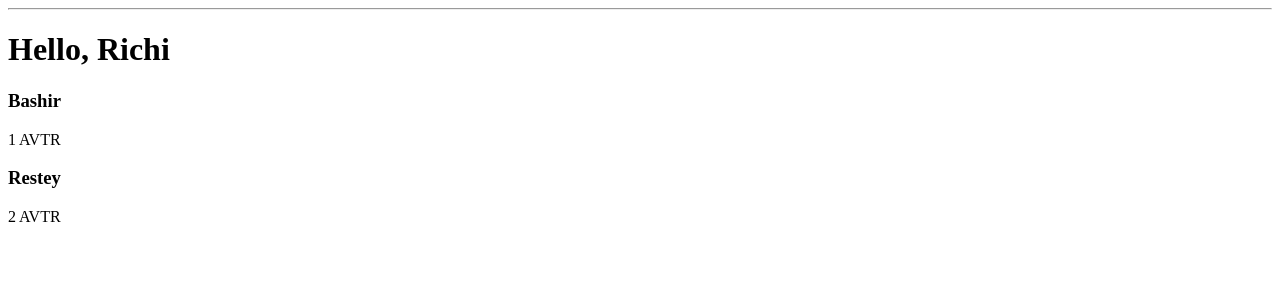
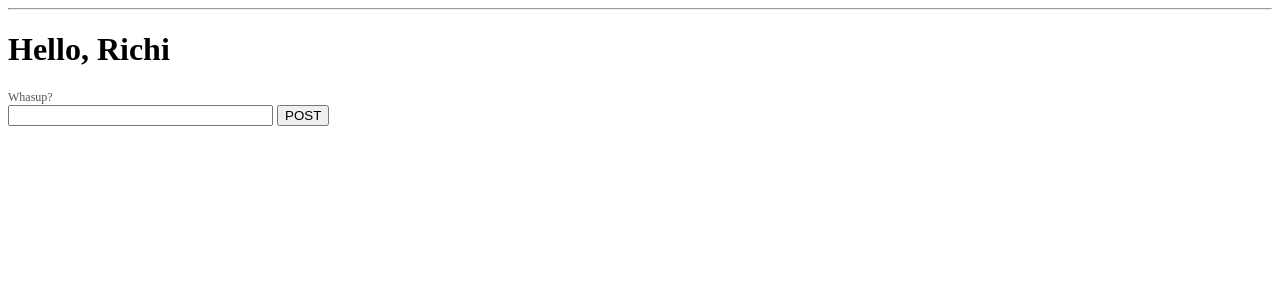
Before and after one commit to arcurrated/flask_test, a Flask app: page / in a window 1280 px wide. Shown: the part 26-326 px from the top of the page. Run offline with Flask 2, Linux system fonts and the light colour scheme; a user stored in the database is signed in; data comes from the database, SQL or seed files in the repository; both versions use the stored data as it was after the commit; parts of the project's set-up code (start-up, migrations or seed data) failed here and were passed over.

Commit message:
V0.6 Lesson 9. Feed and pagination

```diff
--- a/app/forms.py
+++ b/app/forms.py
@@ -21,3 +21,6 @@
 class EditProfileForm(FlaskForm):
 	name = TextField('name', validators=[Required()])
 	about_me = TextAreaField('about_me', validators=[Length(min=0, max=140)])
+
+class PostForm(FlaskForm):
+	post = TextField('post', validators=[Required()])
--- a/app/templates/base.html
+++ b/app/templates/base.html
@@ -5,6 +5,18 @@
 	{% else %}
 		<title>EMPTY PRJCT</title>
 	{% endif %}
+	<style>
+		.text-muted {
+			font-size: 12px;
+			color: #555;
+			margin: 0px;
+		}
+		.text-error {
+			font-size: 12px;
+			color: red;
+			margin: 0px;
+		}
+	</style>
 	</head>
 	<body>
 		<nav>
--- a/app/templates/index.html
+++ b/app/templates/index.html
@@ -2,11 +2,26 @@
 {% block content %}
 <h1>Hello, {{user.name}}</h1>
 <div class='container'>
-{% for el in data %}
-	<div class='card' title="{{el.id}}">
-		<h3>{{el.fio}}</h3>
-		<p>{{el.unit}}</p>
-	</div>
+	<form method='post' name='post'>
+		{{ form.hidden_tag() }}
+		<p class='text-muted'>Whasup?</p>
+		{{ form.post(size=30, maxlength=140) }}
+		{% for error in form.errors.post %}
+			<p class="text-error">{{ error }}</p>
+		{% endfor %}
+		<input type='submit' value='POST'>
+	</form>
+{% for post in posts.items %}
+	{% include 'post.html' %}
 {% endfor %}
+<p>
+	{% if posts.has_prev %}
+		<a href='{{ url_for("index", page=posts.prev_num) }}'><< Newer</a>
+	{% endif %}
+	{% if posts.has_prev and posts.has_next %}|{% endif %}
+	{% if posts.has_next %}
+		<a href='{{ url_for("index", page=posts.next_num) }}'>Elder >></a>
+	{% endif %}
+</p>
 </div>
 {% endblock %}
--- a/app/templates/post.html
+++ b/app/templates/post.html
@@ -1,3 +1,3 @@
-<img style="border-radius:50%; float: left; padding: 0px 10px" src="{{ user.get_avatar(30) }}">
+<img style="border-radius:50%; float: left; padding: 0px 10px" src="{{ post.author.get_avatar(30) }}">
 <p>{{post.author.name}} says: <b>{{post.body}}</b></p>
 <div style='clear: both'></div>
--- a/app/views.py
+++ b/app/views.py
@@ -1,9 +1,10 @@
 from app import app, db, lm
 from flask import render_template, flash, redirect, session, url_for, request, g
 from flask_login import login_user, logout_user, current_user, login_required
-from app.forms import LoginForm, RegisterForm, EditProfileForm
-from app.models import User, ROLE_USER, ROLE_ADMIN
+from app.forms import LoginForm, RegisterForm, EditProfileForm, PostForm
+from app.models import User, ROLE_USER, ROLE_ADMIN, Post
 from datetime import datetime
+from config import POSTS_PER_PAGE
 
 @app.before_request
 def before_request():
@@ -13,25 +14,22 @@
 		db.session.add(g.user)
 		db.session.commit()
 
-@app.route('/')
-@app.route('/index')
+@app.route('/', methods=['GET', 'POST'])
+@app.route('/index', methods=['GET', 'POST'])
+@app.route('/index/<int:page>', methods=['GET', 'POST'])
 @login_required
-def index():
+def index(page=1):
 	user = g.user
-	data = [
-		{
-			'id': 13,
-			'unit': '1 AVTR',
-			'fio' : 'Bashir',
-		},
-		{
-			'id': 14,
-			'unit': '2 AVTR',
-			'fio': 'Restey',
-		}
-	]
-	# return
-	return render_template("index.html", title='Home', user=user, data=data)
+	form = PostForm()
+	if form.validate_on_submit():
+		post = Post(body=form.post.data, timestamp = datetime.utcnow(), author=g.user)
+		db.session.add(post)
+		db.session.commit()
+		flash('Post done')
+		return redirect(url_for('index'))
+
+	posts = user.followed_posts().paginate(page, POSTS_PER_PAGE, False)
+	return render_template("index.html", title='Home', user=user, posts=posts, form=form)
 
 @app.route('/login', methods=['GET', 'POST'])
 def login():
@@ -71,14 +69,14 @@
 	return render_template('register.html', title='Register', form=form)
 
 @app.route('/user/<login>')
+@app.route('/user/<login>/<int:page>')
 @login_required
-def user_page(login):
+def user_page(login, page=1):
 	user = User.query.filter_by(login=login).first()
 	if user is None:
 		flash('User {} not found'.format(login))
 		return redirect(url_for('index'))
-	posts = [{ 'author': user, 'body': 'Test post #1' },
-        { 'author': user, 'body': 'Test post #2' }]
+	posts = user.posts.order_by(Post.timestamp.desc()).paginate(page, POSTS_PER_PAGE, False)
 	return render_template('user_page.html', user=user, posts=posts)
 
 @app.route('/logout')
--- a/config.py
+++ b/config.py
@@ -16,3 +16,5 @@
 
 #admins list
 ADMINS = ['admin@email.ru']
+
+POSTS_PER_PAGE = 3
```
Also changed, not shown: app/templates/user_page.html (+10 -1 lines), app.db, 1 other file.
